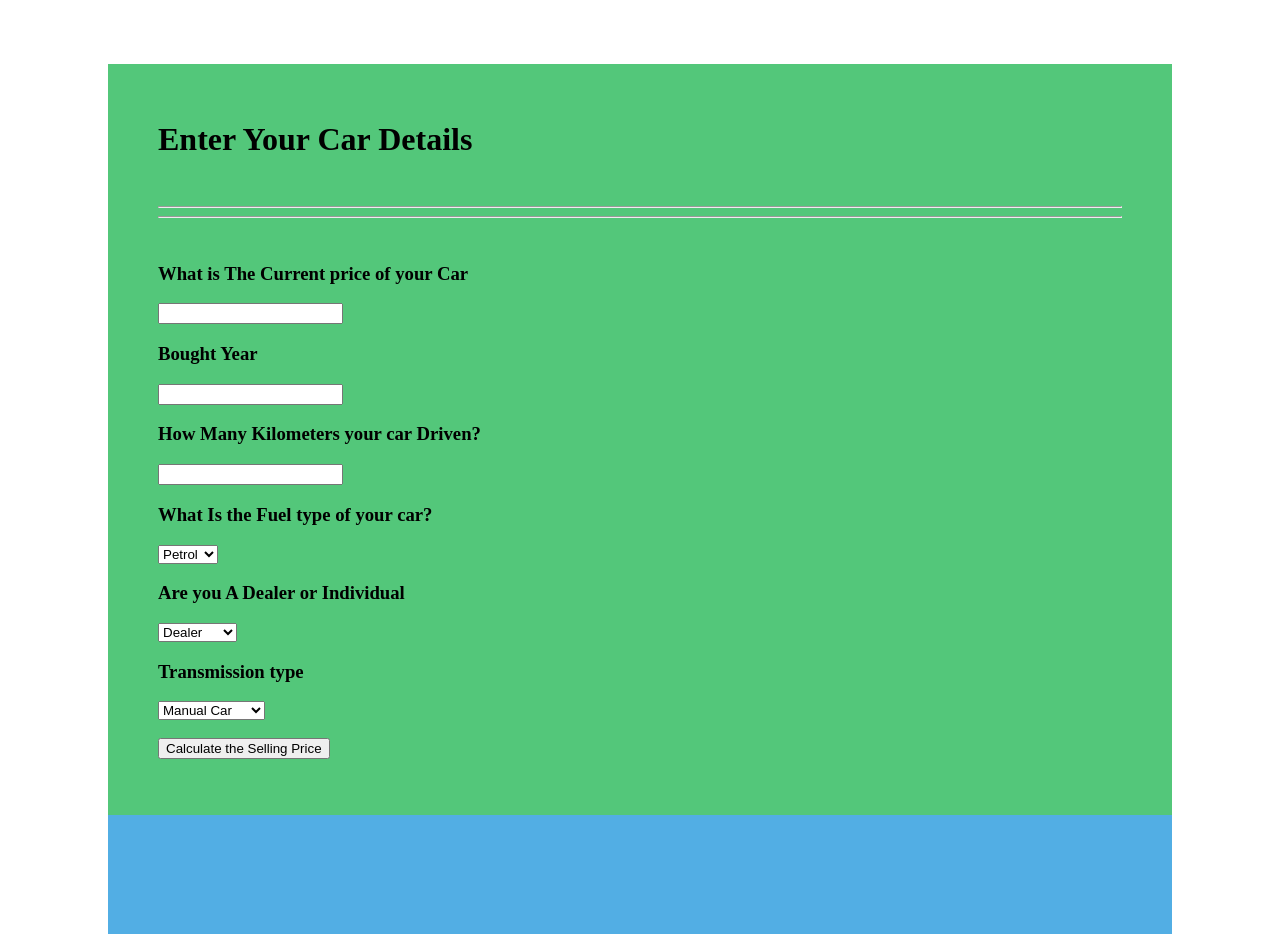
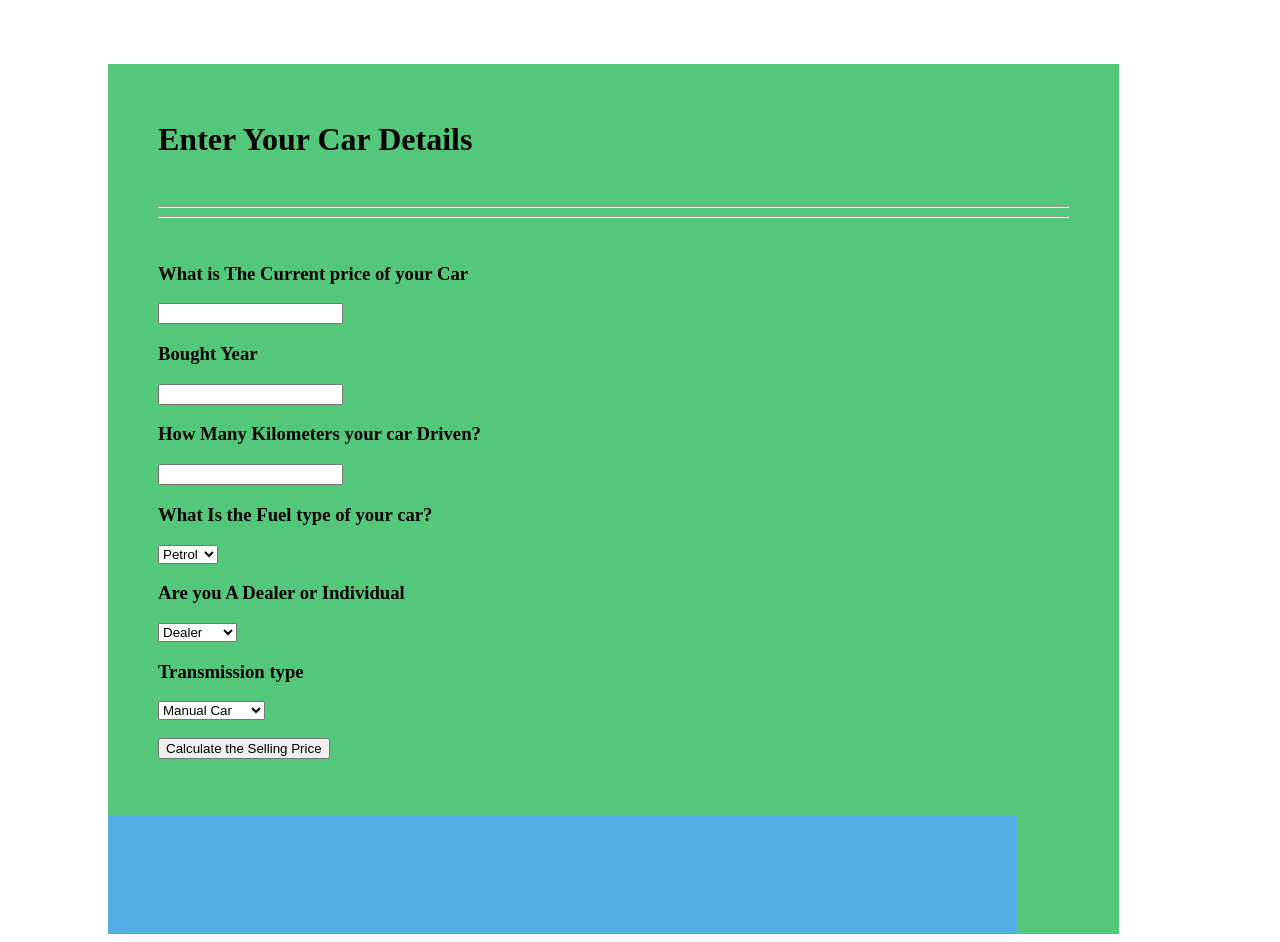
Before and after one commit to codersachin26/Car_Price_Prediction-ML, a Flask app: page / in a window 1280 px wide. Shown: the part 416-1358 px from the top of the page. Run offline with Flask 2, Linux system fonts and the light colour scheme; parts of the project's set-up code (start-up, migrations or seed data) failed here and were passed over.

Commit message:
Update index.html

```diff
--- a/Templates/index.html
+++ b/Templates/index.html
@@ -15,7 +15,7 @@
  </div>
 
 
-   <div style="background-color: rgb(83, 199, 122); margin-left: 100px; margin-right: 100px;">
+   <div style="background-color: rgb(83, 199, 122); margin-left: 100px; margin-right: 100px; width:80%; ">
 
     <div style="margin-left: 50px; margin-right: 50px;">
     <form action="/" method="POST">
@@ -45,7 +45,7 @@
 
 
          <br><br>
-         <div style="padding: 50px; background-color: rgb(82, 174, 228); text-align: center; margin-top: 20px;">
+         <div style="padding: 50px; background-color: rgb(82, 174, 228); text-align: center; margin-top: 20px; width:80%">
           <h3> {{text}}</h3>
         </div>
 
```
